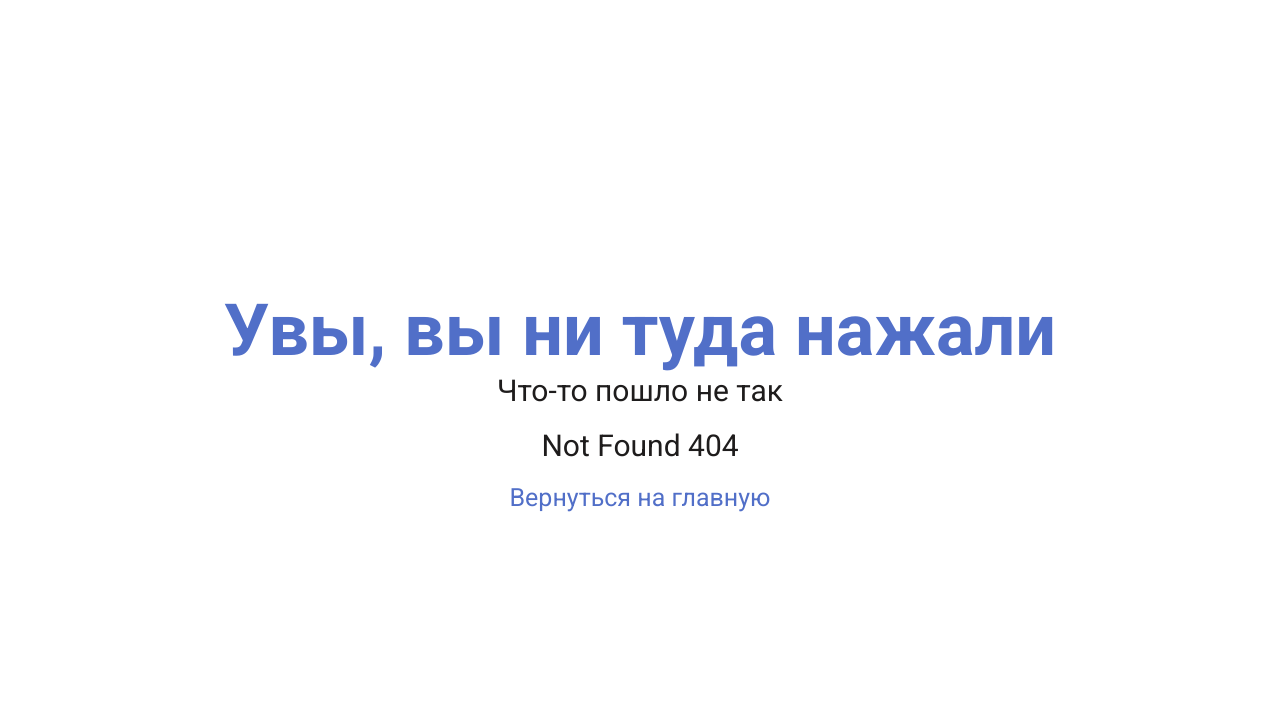
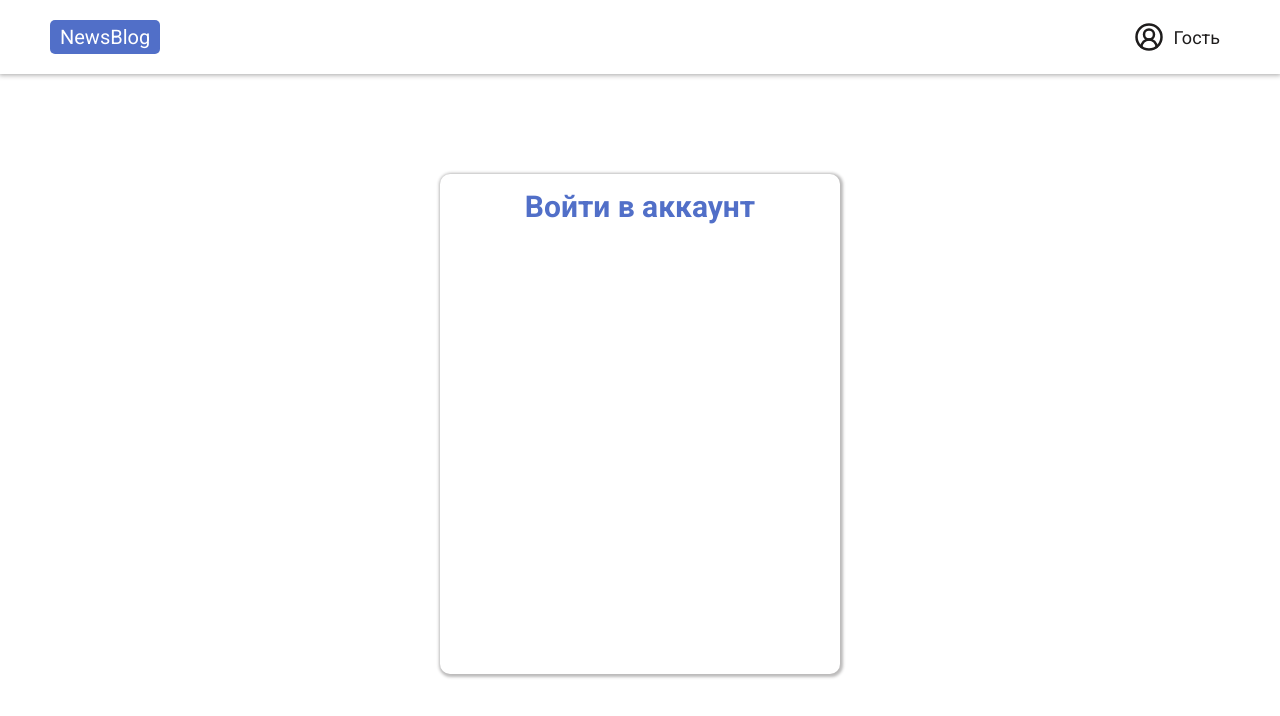
Before and after one commit to BroDi4/Newsblog, a React (Vite) app: page /login in a window 1280 px wide. Before the commit this address had no page. Shown: the top 716 px of the page. Built offline with nearby package versions, Linux system fonts and the light colour scheme.

Commit message:
feat: added authform layout

```diff
--- a/src/components/Header/UserPopup/UserPopup.jsx
+++ b/src/components/Header/UserPopup/UserPopup.jsx
@@ -33,10 +33,10 @@ const UserPopup = ({ status }) => {
 					</>
 				) : (
 					<>
-						<LinkButton type='link' to={'/'} className={styles.link}>
+						<LinkButton type='link' to={'/login'} className={styles.link}>
 							Вход
 						</LinkButton>
-						<LinkButton type='link' to={'/'} className={styles.link}>
+						<LinkButton type='link' to={'/register'} className={styles.link}>
 							Регистрация
 						</LinkButton>
 					</>
--- /dev/null
+++ b/src/components/UI/AuthForm/AuthForm.jsx
@@ -0,0 +1,16 @@
+import React from 'react';
+
+import styles from './AuthForm.module.scss';
+
+const AuthForm = ({ title, children }) => {
+	return (
+		<div className={styles.root}>
+			<form className={styles.form}>
+				<h1>{title}</h1>
+				{children}
+			</form>
+		</div>
+	);
+};
+
+export default AuthForm;
--- /dev/null
+++ b/src/components/UI/AuthForm/AuthForm.module.scss
@@ -0,0 +1,25 @@
+@import '/src/styles/variables';
+.root {
+	display: flex;
+	justify-content: center;
+	margin-top: 100px;
+}
+
+.form {
+	width: 100%;
+	max-width: 400px;
+	height: 500px;
+
+	padding: 15px 10px;
+
+	box-shadow: 1px 1px 3px 2px $black-alpha;
+	border-radius: 10px;
+	> h1 {
+		font: {
+			size: 30px;
+			weight: bold;
+		}
+		color: $blue;
+		text-align: center;
+	}
+}
--- a/src/main.jsx
+++ b/src/main.jsx
@@ -6,6 +6,7 @@ import './styles/main.scss';
 import Layout from './components/Layout/Layout';
 import Home from './pages/Home/Home';
 import ErrorPage from './pages/ErrorPage/ErrorPage';
+import Login from './pages/Login/Login';
 
 const router = createBrowserRouter([
 	{
@@ -17,6 +18,10 @@ const router = createBrowserRouter([
 				index: true,
 				element: <Home />,
 			},
+			{
+				path: 'login',
+				element: <Login />,
+			},
 		],
 	},
 ]);
--- /dev/null
+++ b/src/pages/Login/Login.jsx
@@ -0,0 +1,10 @@
+import React from 'react';
+
+import styles from './Login.module.scss';
+import AuthForm from '../../components/UI/AuthForm/AuthForm';
+
+const Login = () => {
+	return <AuthForm title={'Войти в аккаунт'}></AuthForm>;
+};
+
+export default Login;
--- /dev/null
+++ b/src/pages/Login/Login.module.scss
@@ -0,0 +1 @@
+@import '/src/styles/variables';
--- a/src/styles/_variables.scss
+++ b/src/styles/_variables.scss
@@ -1,3 +1,7 @@
 $blue: #516fc8;
 $black: #1e1c1c;
+$black-alpha: rgba(
+	$color: $black,
+	$alpha: 0.3,
+);
 $white: #ffffff;
```
